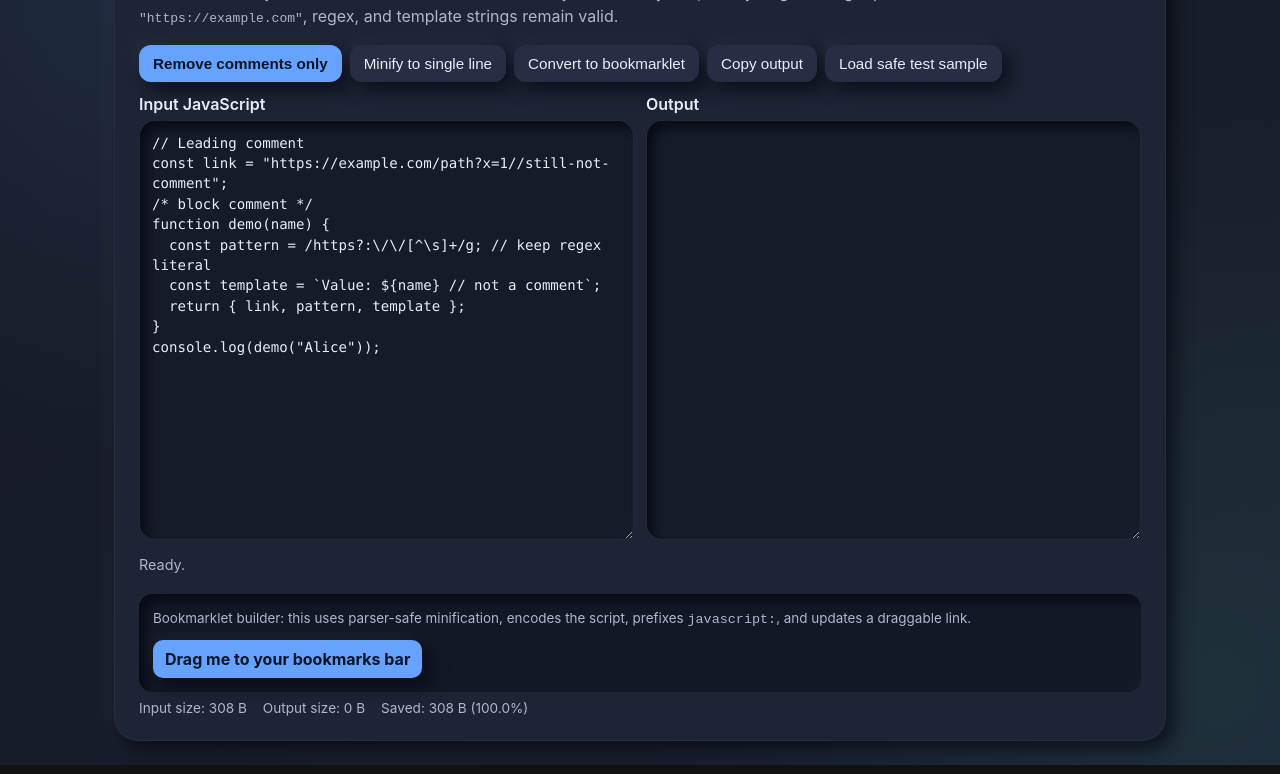
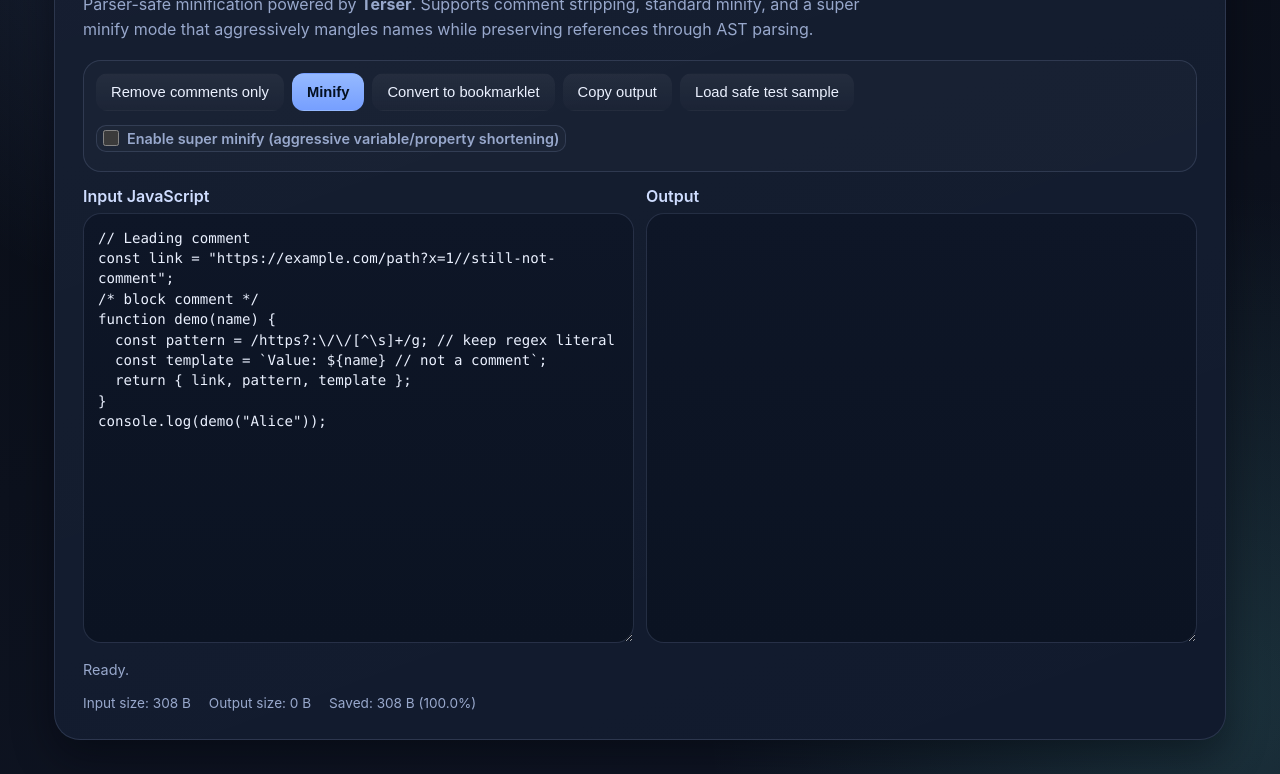
Before and after one commit to SuperSecretEyeball/jsmin, a plain HTML site: page index.html in a window 1280 px wide. Shown: the part 116-890 px from the top of the page. Drawn offline with Linux system fonts and the light colour scheme.

Commit message:
Add super minify toggle and modernized dark UI

```diff
--- a/index.html
+++ b/index.html
@@ -3,207 +3,244 @@
 <head>
   <meta charset="UTF-8" />
   <meta name="viewport" content="width=device-width, initial-scale=1.0" />
-  <title>Safe JavaScript Comment Remover & Minifier</title>
+  <title>JavaScript Minifier Studio</title>
   <style>
     :root {
       color-scheme: dark;
-      --bg: #141923;
-      --bg-soft: #1a2030;
-      --panel: #1d2435;
-      --panel-soft: #252e44;
-      --ink: #e8edf8;
-      --muted: #aeb7cc;
-      --accent: #66a3ff;
-      --accent-ink: #071529;
-      --good: #70f0b2;
-      --bad: #ffa5a5;
-      --raised: -8px -8px 18px rgb(255 255 255 / 3%), 8px 8px 18px rgb(6 8 14 / 70%);
-      --pressed: inset -6px -6px 12px rgb(255 255 255 / 2%), inset 6px 6px 12px rgb(5 7 12 / 80%);
-    }
-
-    @media (prefers-color-scheme: dark) {
-      :root {
-        --bg: #141923;
-        --bg-soft: #1a2030;
-        --panel: #1d2435;
-        --panel-soft: #252e44;
-        --ink: #e8edf8;
-        --muted: #aeb7cc;
-        --accent: #66a3ff;
-        --accent-ink: #071529;
-        --good: #70f0b2;
-        --bad: #ffa5a5;
-      }
+      --bg: #090d16;
+      --bg-2: #0f1524;
+      --panel: #111a2d;
+      --panel-2: #16213b;
+      --border: rgb(167 188 237 / 16%);
+      --ink: #ebf1ff;
+      --muted: #98a8cc;
+      --accent: #7ca9ff;
+      --accent-ink: #041021;
+      --good: #75ecbf;
+      --bad: #ff9d9d;
+      --focus: rgb(124 169 255 / 36%);
+      --radius: 18px;
+      --shadow: 0 16px 40px rgb(1 5 12 / 45%);
     }
 
     * { box-sizing: border-box; }
 
     body {
       margin: 0;
+      min-height: 100vh;
       font-family: Inter, system-ui, -apple-system, Segoe UI, Roboto, Helvetica, Arial, sans-serif;
+      color: var(--ink);
       background:
-        radial-gradient(circle at 10% 10%, rgb(102 163 255 / 12%), transparent 35%),
-        radial-gradient(circle at 95% 90%, rgb(96 245 211 / 8%), transparent 40%),
-        linear-gradient(145deg, var(--bg), var(--bg-soft));
-      color: var(--ink);
+        radial-gradient(circle at 20% -5%, rgb(124 169 255 / 18%), transparent 35%),
+        radial-gradient(circle at 95% 92%, rgb(109 241 220 / 13%), transparent 35%),
+        linear-gradient(165deg, var(--bg), var(--bg-2));
     }
 
     .wrap {
-      max-width: 1100px;
+      max-width: 1240px;
       margin: 0 auto;
-      padding: 24px;
+      padding: clamp(16px, 3vw, 34px);
     }
 
     .card {
-      background: var(--panel);
-      border-radius: 24px;
-      padding: 24px;
-      box-shadow: var(--raised);
-      border: 1px solid rgb(255 255 255 / 4%);
-      backdrop-filter: blur(3px);
+      padding: clamp(16px, 2.4vw, 28px);
+      background: linear-gradient(160deg, rgb(255 255 255 / 2%), rgb(255 255 255 / 0%)), var(--panel);
+      border: 1px solid var(--border);
+      border-radius: 26px;
+      box-shadow: var(--shadow);
     }
 
     h1 {
       margin: 0 0 8px;
-      font-size: clamp(1.25rem, 2.8vw, 2rem);
+      font-size: clamp(1.3rem, 2.4vw, 2.15rem);
+      letter-spacing: 0.02em;
     }
 
     p {
-      margin: 0 0 16px;
+      margin: 0;
       color: var(--muted);
-      line-height: 1.5;
+      line-height: 1.55;
+      max-width: 80ch;
+    }
+
+    .topbar {
+      display: flex;
+      flex-wrap: wrap;
+      gap: 14px;
+      align-items: center;
+      justify-content: space-between;
+      margin: 18px 0 14px;
+      padding: 12px;
+      border: 1px solid var(--border);
+      border-radius: var(--radius);
+      background: rgb(255 255 255 / 2%);
     }
 
     .controls {
       display: flex;
+      flex-wrap: wrap;
       gap: 8px;
-      flex-wrap: wrap;
-      margin-bottom: 12px;
     }
 
     button {
-      border: none;
+      border: 1px solid transparent;
       border-radius: 12px;
       padding: 10px 14px;
-      font-size: 0.95rem;
+      font-size: 0.92rem;
       cursor: pointer;
-      background: var(--panel-soft);
       color: var(--ink);
-      box-shadow: var(--raised);
-      transition: transform 140ms ease, box-shadow 140ms ease, opacity 140ms ease;
+      background: linear-gradient(180deg, rgb(255 255 255 / 5%), rgb(255 255 255 / 1%));
+      transition: transform 120ms ease, border-color 120ms ease, background 120ms ease;
+    }
+
+    button:hover {
+      transform: translateY(-1px);
+      border-color: rgb(255 255 255 / 25%);
+    }
+
+    button:active { transform: translateY(0); }
+
+    button:focus-visible,
+    textarea:focus-visible,
+    input:focus-visible {
+      outline: 2px solid var(--focus);
+      outline-offset: 2px;
     }
 
     button.primary {
-      background: var(--accent);
+      background: linear-gradient(180deg, #95b9ff, #769fff);
       color: var(--accent-ink);
       font-weight: 700;
     }
 
-    button:hover { transform: translateY(-1px); }
-    button:active {
-      transform: translateY(0);
-      box-shadow: var(--pressed);
-    }
-
     button:disabled {
-      opacity: 0.6;
+      opacity: 0.58;
       cursor: not-allowed;
       transform: none;
     }
 
+    .toggle {
+      display: inline-flex;
+      align-items: center;
+      gap: 8px;
+      font-size: 0.9rem;
+      color: var(--muted);
+      user-select: none;
+      padding: 4px 6px;
+      border-radius: 10px;
+      border: 1px solid var(--border);
+      background: rgb(255 255 255 / 2%);
+    }
+
+    .toggle input {
+      accent-color: var(--accent);
+      width: 16px;
+      height: 16px;
+      margin: 0;
+    }
+
     .grid {
       display: grid;
+      grid-template-columns: 1fr;
       gap: 12px;
-      grid-template-columns: 1fr;
+      margin-top: 10px;
     }
 
-    @media (min-width: 920px) {
+    @media (min-width: 980px) {
       .grid {
         grid-template-columns: 1fr 1fr;
       }
     }
 
     label {
+      display: block;
+      margin-bottom: 7px;
       font-weight: 600;
-      display: block;
-      margin-bottom: 6px;
+      color: #cfddff;
     }
 
     textarea {
       width: 100%;
-      min-height: 420px;
+      min-height: 430px;
       resize: vertical;
-      border-radius: 16px;
-      border: 1px solid rgb(255 255 255 / 6%);
-      padding: 12px;
-      font-family: ui-monospace, SFMono-Regular, Menlo, Monaco, Consolas, Liberation Mono, monospace;
+      border-radius: var(--radius);
+      border: 1px solid var(--border);
+      padding: 14px;
       font-size: 0.88rem;
       line-height: 1.45;
-      background: color-mix(in oklab, var(--panel) 85%, black 15%);
       color: var(--ink);
-      box-shadow: var(--pressed);
-    }
-
-    .bookmarklet {
-      margin-top: 14px;
-      padding: 14px;
-      border-radius: 14px;
-      background: color-mix(in oklab, var(--panel-soft) 70%, black 30%);
-      box-shadow: var(--pressed);
-    }
-
-    .bookmarklet p {
-      margin: 0 0 10px;
-      font-size: 0.84rem;
-    }
-
-    #bookmarkletLink {
-      display: inline-block;
-      text-decoration: none;
-      padding: 9px 12px;
-      border-radius: 10px;
-      background: var(--accent);
-      color: var(--accent-ink);
-      font-weight: 700;
-      box-shadow: var(--raised);
+      background: linear-gradient(180deg, rgb(14 22 39), rgb(11 19 34));
+      font-family: ui-monospace, SFMono-Regular, Menlo, Monaco, Consolas, Liberation Mono, monospace;
     }
 
     .status {
-      margin-top: 12px;
+      margin-top: 14px;
       min-height: 24px;
+      color: var(--muted);
       font-size: 0.9rem;
-      color: var(--muted);
     }
 
     .ok { color: var(--good); }
     .err { color: var(--bad); }
 
-    .stats {
-      display: flex;
-      gap: 16px;
-      flex-wrap: wrap;
-      margin-top: 8px;
+    .bookmarklet {
+      display: none;
+      margin-top: 14px;
+      padding: 12px;
+      border-radius: var(--radius);
+      border: 1px solid var(--border);
+      background: linear-gradient(180deg, rgb(255 255 255 / 4%), rgb(255 255 255 / 1%));
+    }
+
+    .bookmarklet.visible { display: block; }
+
+    .bookmarklet p {
+      margin: 0 0 10px;
       font-size: 0.85rem;
       color: var(--muted);
+    }
+
+    #bookmarkletLink {
+      display: inline-flex;
+      text-decoration: none;
+      border-radius: 10px;
+      padding: 9px 12px;
+      font-weight: 700;
+      color: var(--accent-ink);
+      background: linear-gradient(180deg, #95b9ff, #769fff);
+    }
+
+    .stats {
+      margin-top: 10px;
+      display: flex;
+      flex-wrap: wrap;
+      gap: 12px 18px;
+      color: var(--muted);
+      font-size: 0.85rem;
     }
   </style>
 </head>
 <body>
   <main class="wrap">
     <section class="card">
-      <h1>Safe JavaScript Comment Remover & Minifier</h1>
+      <h1>JavaScript Minifier Studio</h1>
       <p>
-        Uses the <strong>Terser parser</strong> so comments are removed safely from real syntax,
-        not by fragile string replacement. URLs like <code>"https://example.com"</code>, regex,
-        and template strings remain valid.
+        Parser-safe minification powered by <strong>Terser</strong>. Supports comment stripping, standard minify,
+        and a super minify mode that aggressively mangles names while preserving references through AST parsing.
       </p>
 
+      <div class="topbar">
         <div class="controls">
-        <button id="strip" class="primary">Remove comments only</button>
-        <button id="minify">Minify to single line</button>
+          <button id="strip">Remove comments only</button>
+          <button id="minify" class="primary">Minify</button>
           <button id="bookmarklet">Convert to bookmarklet</button>
           <button id="copy">Copy output</button>
           <button id="sample">Load safe test sample</button>
+        </div>
+        <label class="toggle" for="superMinify">
+          <input id="superMinify" type="checkbox" />
+          Enable super minify (aggressive variable/property shortening)
+        </label>
       </div>
 
       <div class="grid">
@@ -219,12 +256,11 @@
 
       <div id="status" class="status">Ready.</div>
 
-      <section class="bookmarklet">
+      <section id="bookmarkletPanel" class="bookmarklet">
         <p>
-          Bookmarklet builder: this uses parser-safe minification, encodes the script,
-          prefixes <code>javascript:</code>, and updates a draggable link.
+          Bookmarklet ready. Drag this button to your bookmarks bar.
         </p>
-        <a id="bookmarkletLink" href="#" draggable="true">Drag me to your bookmarks bar</a>
+        <a id="bookmarkletLink" href="#" draggable="true">Drag to bookmarks</a>
       </section>
 
       <div class="stats">
@@ -240,17 +276,20 @@
     const inputEl = document.getElementById('input');
     const outputEl = document.getElementById('output');
     const statusEl = document.getElementById('status');
-    const bookmarkletLink = document.getElementById('bookmarkletLink');
     const inSizeEl = document.getElementById('inSize');
     const outSizeEl = document.getElementById('outSize');
     const savedEl = document.getElementById('saved');
+    const bookmarkletPanelEl = document.getElementById('bookmarkletPanel');
+    const bookmarkletLink = document.getElementById('bookmarkletLink');
+    const superMinifyEl = document.getElementById('superMinify');
+    const actionButtons = [...document.querySelectorAll('#strip, #minify, #bookmarklet, #copy, #sample')];
 
-    const sample = `// Leading comment\nconst link = \"https://example.com/path?x=1//still-not-comment\";\n/* block comment */\nfunction demo(name) {\n  const pattern = /https?:\\/\\/[^\\s]+/g; // keep regex literal\n  const template = ` + "`Value: ${name} // not a comment`" + `;\n  return { link, pattern, template };\n}\nconsole.log(demo(\"Alice\"));`;
+    const sample = `// Leading comment\nconst link = "https://example.com/path?x=1//still-not-comment";\n/* block comment */\nfunction demo(name) {\n  const pattern = /https?:\\/\\/[^\\s]+/g; // keep regex literal\n  const template = ` + "`Value: ${name} // not a comment`" + `;\n  return { link, pattern, template };\n}\nconsole.log(demo("Alice"));`;
 
     inputEl.value = sample;
     updateStats();
 
-    const stripOptions = {
+    const stripOptions = Object.freeze({
       ecma: 2020,
       compress: false,
       mangle: false,
@@ -260,16 +299,29 @@
         semicolons: true,
         quote_style: 3
       }
+    });
+
+    function createMinifyOptions(superMinify) {
+      const baseCompress = {
+        ecma: 2020,
+        passes: superMinify ? 3 : 2,
+        toplevel: superMinify,
+        unsafe_arrows: true,
+        drop_debugger: true
       };
 
-    const minifyOptions = {
+      return {
         ecma: 2020,
-      compress: {
-        passes: 2,
-        toplevel: false,
-        unsafe_arrows: true
-      },
-      mangle: true,
+        compress: baseCompress,
+        mangle: superMinify
+          ? {
+              toplevel: true,
+              properties: {
+                regex: /^_[a-zA-Z\d_$]+/,
+                keep_quoted: true
+              }
+            }
+          : true,
         format: {
           comments: false,
           beautify: false,
@@ -277,6 +329,7 @@
           quote_style: 3
         }
       };
+    }
 
     function bytes(value) {
       return new TextEncoder().encode(value).length;
@@ -304,15 +357,22 @@
     }
 
     function setBusy(isBusy) {
-      document.querySelectorAll('button').forEach((button) => {
+      actionButtons.forEach((button) => {
         button.disabled = isBusy;
       });
+    }
+
+    function hideBookmarkletPanel() {
+      bookmarkletPanelEl.classList.remove('visible');
+      bookmarkletLink.href = '#';
+      bookmarkletLink.title = '';
     }
 
     async function processCode(mode) {
       const source = inputEl.value;
       if (!source.trim()) {
         outputEl.value = '';
+        hideBookmarkletPanel();
         setStatus('Please enter JavaScript first.', false);
         updateStats();
         return;
@@ -328,24 +388,33 @@
 
       try {
         const isMinify = mode !== 'strip';
+        const minifyOptions = createMinifyOptions(superMinifyEl.checked);
         const result = await window.Terser.minify(source, isMinify ? minifyOptions : stripOptions);
 
-        if (result.error) {
-          throw result.error;
-        }
+        if (result.error) throw result.error;
 
         outputEl.value = result.code || '';
-        setStatus(mode === 'bookmarklet' ? 'Bookmarklet generated successfully.' : isMinify ? 'Minified successfully.' : 'Comments removed successfully.');
 
         if (mode === 'bookmarklet') {
-          const encoded = encodeURIComponent(outputEl.value);
-          const bookmarklet = `javascript:${encoded}`;
+          const bookmarklet = `javascript:${encodeURIComponent(outputEl.value)}`;
           outputEl.value = bookmarklet;
           bookmarkletLink.href = bookmarklet;
           bookmarkletLink.title = bookmarklet;
+          bookmarkletPanelEl.classList.add('visible');
+          setStatus('Bookmarklet generated successfully.');
+        } else {
+          hideBookmarkletPanel();
+          if (!isMinify) {
+            setStatus('Comments removed successfully.');
+          } else if (superMinifyEl.checked) {
+            setStatus('Super minified successfully.');
+          } else {
+            setStatus('Minified successfully.');
+          }
         }
       } catch (error) {
         outputEl.value = '';
+        hideBookmarkletPanel();
         setStatus(`Parse/minify error: ${error.message || String(error)}`, false);
       } finally {
         setBusy(false);
@@ -374,8 +443,13 @@
     document.getElementById('sample').addEventListener('click', () => {
       inputEl.value = sample;
       outputEl.value = '';
+      hideBookmarkletPanel();
       setStatus('Sample loaded.');
       updateStats();
+    });
+
+    superMinifyEl.addEventListener('change', () => {
+      setStatus(superMinifyEl.checked ? 'Super minify enabled.' : 'Super minify disabled.');
     });
 
     inputEl.addEventListener('input', updateStats);
```
Lines whose indentation alone changed are shown as unchanged.
